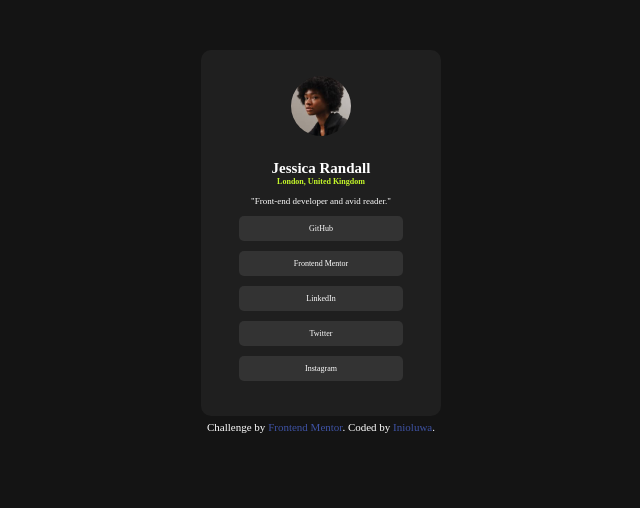
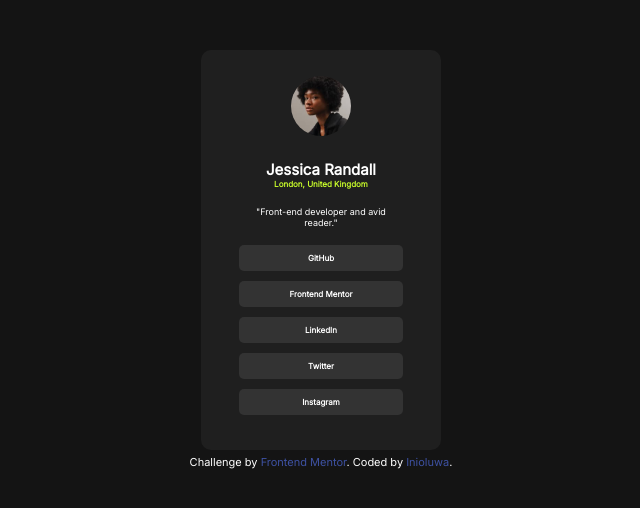
Before and after one commit to Ojoinioluwa/frontend-mentor-social-links, a plain HTML site: page index.html in a window 1280 px wide. Shown: the whole page, without its empty margins (319-959 px from the left). Drawn offline with Linux system fonts and the light colour scheme.

Commit message:
updated style and index

```diff
--- a/index.html
+++ b/index.html
@@ -33,11 +33,11 @@
       <h1>Jessica Randall</h1>
       <h3>London, United Kingdom</h3>
       <p>"Front-end developer and avid reader."</p>
-      <h5><a href="">GitHub</a></h5>
-      <h5><a href="">Frontend Mentor</a></h5>
-      <h5><a href="">LinkedIn</a></h5>
-      <h5><a href="">Twitter</a></h5>
-      <h5><a href="">Instagram</a></h5>
+      <a href="" class="link">GitHub</a>
+      <a href="" class="link">Frontend Mentor</a>
+      <a href="" class="link">LinkedIn</a>
+      <a href="" class="link">Twitter</a>
+      <a href="" class="link">Instagram</a>
     </div>
 
     <div class="attribution">
--- a/style.css
+++ b/style.css
@@ -1,3 +1,4 @@
+@import url("https://fonts.googleapis.com/css2?family=Inter&display=swap");
 * {
   margin: 0;
   padding: 0;
@@ -11,6 +12,7 @@ body {
   justify-content: center;
   align-items: center;
   align-content: center;
+  font-family: "Inter", sans-serif;
 }
 #container {
   background-color: hsl(0, 0%, 12%);
@@ -42,17 +44,23 @@ h3 {
 }
 p {
   font-size: 9px;
-  padding: 10px;
+  padding-top: 17px;
+  padding-bottom: 17px;
 }
-h5 {
-  padding: 8px 4px;
+a {
+  text-decoration: none;
+}
+.link {
+  display: block;
+  padding: 8px 2px;
   background-color: hsl(0, 0%, 20%);
   margin-bottom: 10px;
   border-radius: 5px;
   font-size: 8px;
-  font-weight: 400;
-}
-a {
-  text-decoration: none;
+  font-weight: 600;
   color: hsl(0, 0%, 100%);
 }
+.link:hover {
+  background-color: hsl(75, 94%, 57%);
+  color: hsl(0, 0%, 12%);
+}
```
